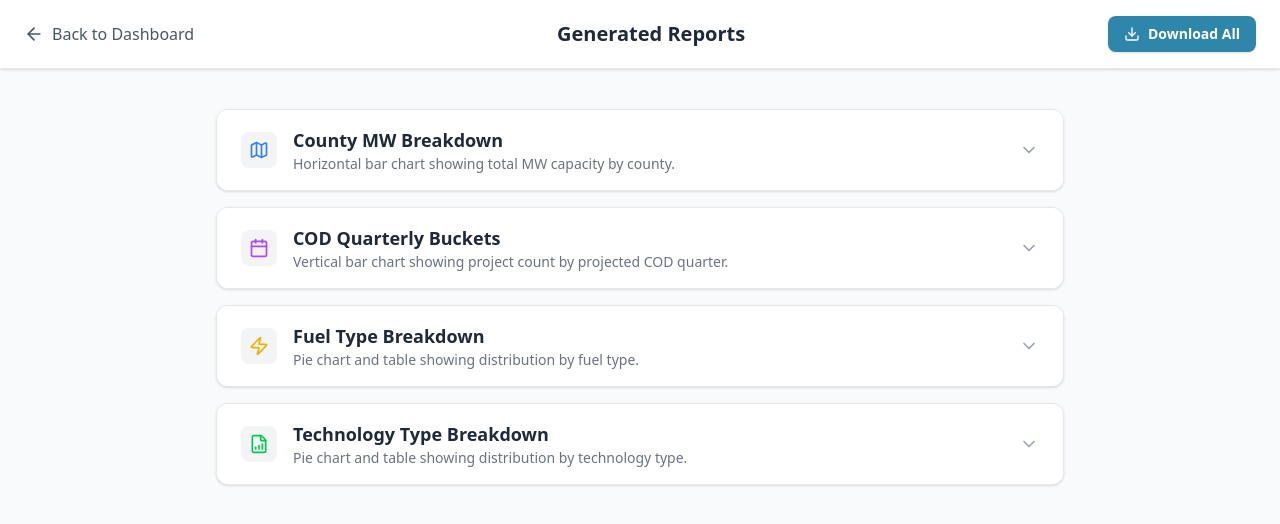
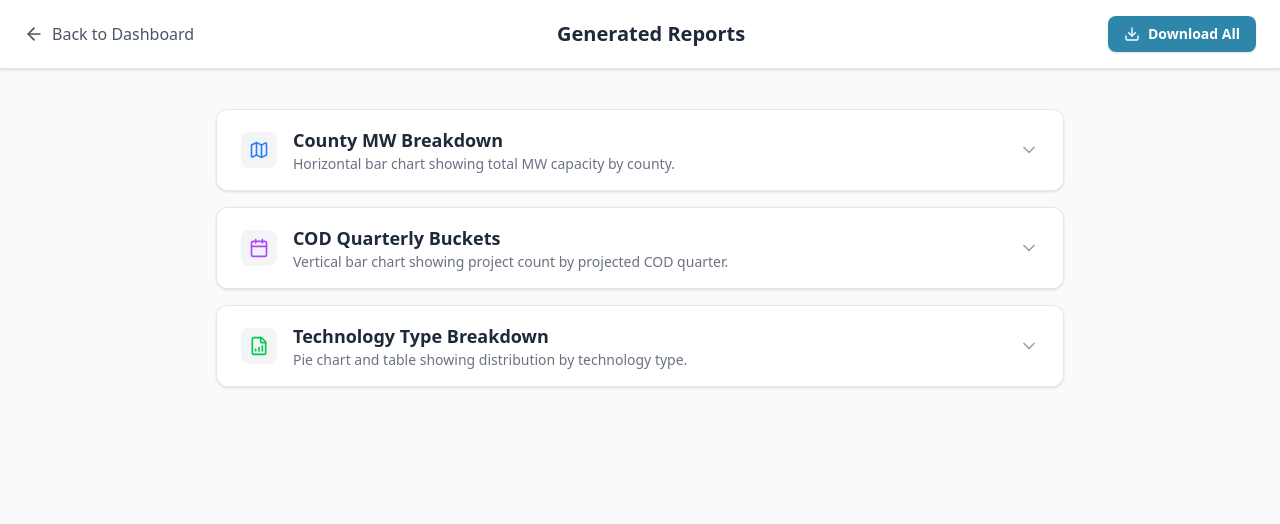
Before and after one commit to jippylong12/TexasGridInterconnectReporter, a React (Vite) app in the folder web/frontend/: page /reports in a window 1280 px wide. Shown: the top 524 px of the page. Built offline with nearby package versions, Linux system fonts and the light colour scheme.

Commit message:
removed report

```diff
--- a/web/frontend/src/pages/Reports.tsx
+++ b/web/frontend/src/pages/Reports.tsx
@@ -1,6 +1,6 @@
 import React, { useState } from 'react';
 import axios from 'axios';
-import { Download, RefreshCw, ArrowLeft, ChevronDown, ChevronUp, FileBarChart, Zap, Calendar, Map } from 'lucide-react';
+import { Download, RefreshCw, ArrowLeft, ChevronDown, ChevronUp, FileBarChart, Calendar, Map } from 'lucide-react';
 import { motion, AnimatePresence } from 'framer-motion';
 import { Link } from 'react-router-dom';
 
@@ -23,12 +23,6 @@ const REPORTS: ReportConfig[] = [
         title: 'COD Quarterly Buckets',
         description: 'Vertical bar chart showing project count by projected COD quarter.',
         icon: <Calendar className="w-5 h-5 text-purple-500" />
-    },
-    {
-        id: 'fuel',
-        title: 'Fuel Type Breakdown',
-        description: 'Pie chart and table showing distribution by fuel type.',
-        icon: <Zap className="w-5 h-5 text-yellow-500" />
     },
     {
         id: 'technology',
@@ -155,8 +149,8 @@ const Reports: React.FC = () => {
                                                     onClick={() => generateReport(report.id)}
                                                     disabled={loadingStates[report.id]}
                                                     className={`px-4 py-2 rounded-lg font-medium flex items-center gap-2 transition-all ${loadingStates[report.id]
-                                                            ? 'bg-gray-200 text-gray-500 cursor-not-allowed'
-                                                            : 'bg-white border border-gray-300 text-gray-700 hover:bg-gray-50 hover:border-gray-400 shadow-sm'
+                                                        ? 'bg-gray-200 text-gray-500 cursor-not-allowed'
+                                                        : 'bg-white border border-gray-300 text-gray-700 hover:bg-gray-50 hover:border-gray-400 shadow-sm'
                                                         }`}
                                                 >
                                                     {loadingStates[report.id] ? (
```
Also changed, not shown: 1 other file (tests, documents, lock files or other folders).
